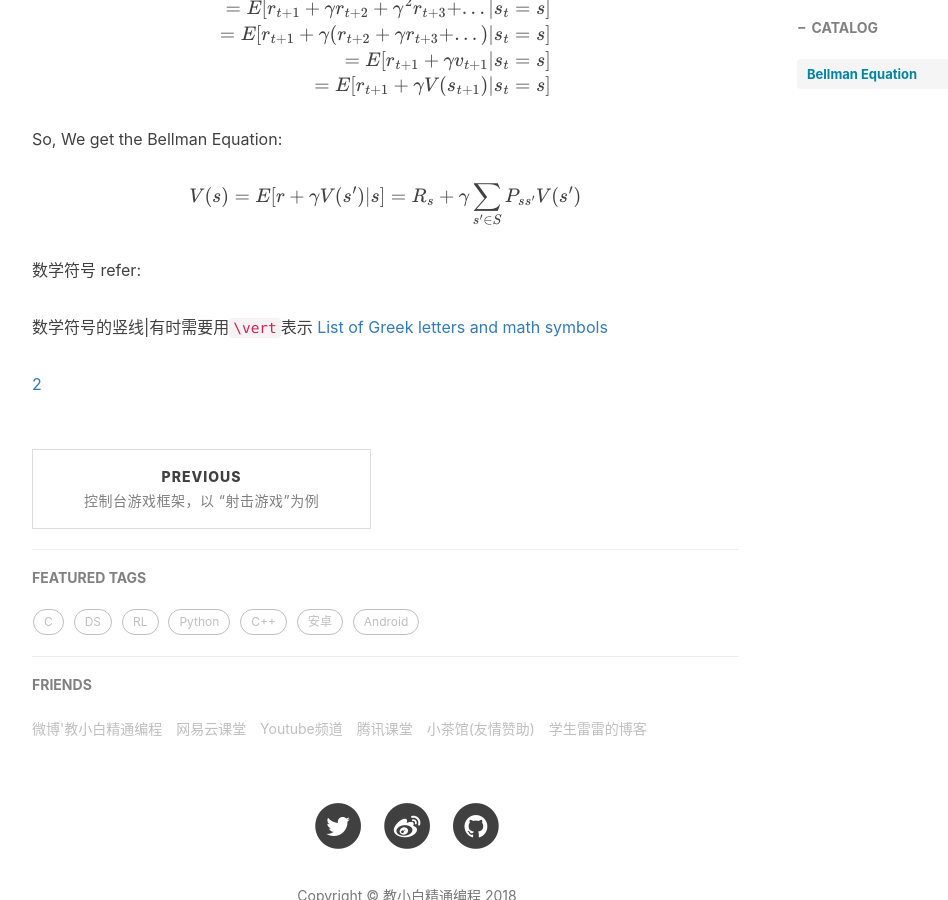
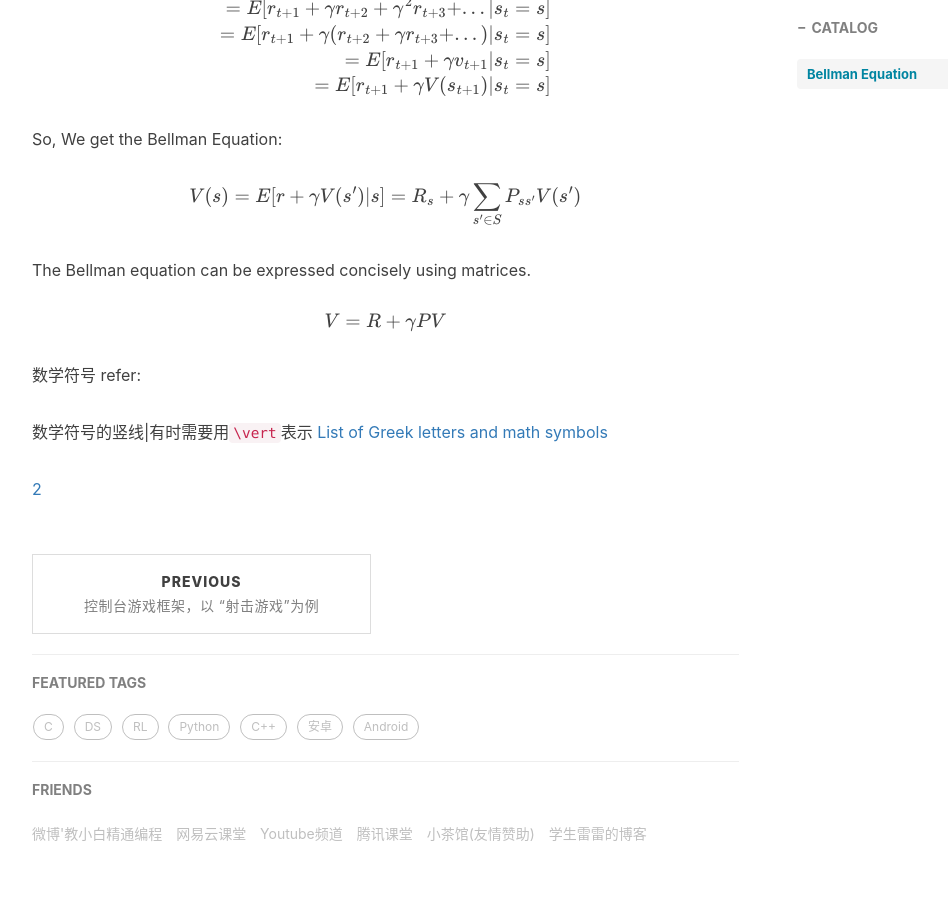
Before and after one commit to xuepro/xuepro.github.io, a Jekyll site: the page built from _posts/2018-05-31-马尔可夫决策过程MDP.md, in a window 1280 px wide and 900 px high, scrolled down 1601 px. Shown: the whole window, without its empty margins (233-1181 px from the left). Built offline with Jekyll 4.4.1, drawn with Linux system fonts in a browser that asks for light colours; nearby versions of some CDN libraries; formulas are drawn with MathJax 3; comment, search, counter and statistics services are not loaded.

Commit message:
Update 2018-05-31-马尔可夫决策过程MDP.md

````diff
--- a/_posts/2018-05-31-马尔可夫决策过程MDP.md
+++ b/_posts/2018-05-31-马尔可夫决策过程MDP.md
@@ -66,6 +66,11 @@ $$\begin{equation}\begin{split}
 \end{split}\end{equation}
 $$
 
+The Bellman equation can be expressed concisely using matrices.
+
+ $$ V  =R+\gamma PV $$
+
+
 数学符号 refer:
 
 数学符号的竖线|有时需要用```\vert```表示
````
